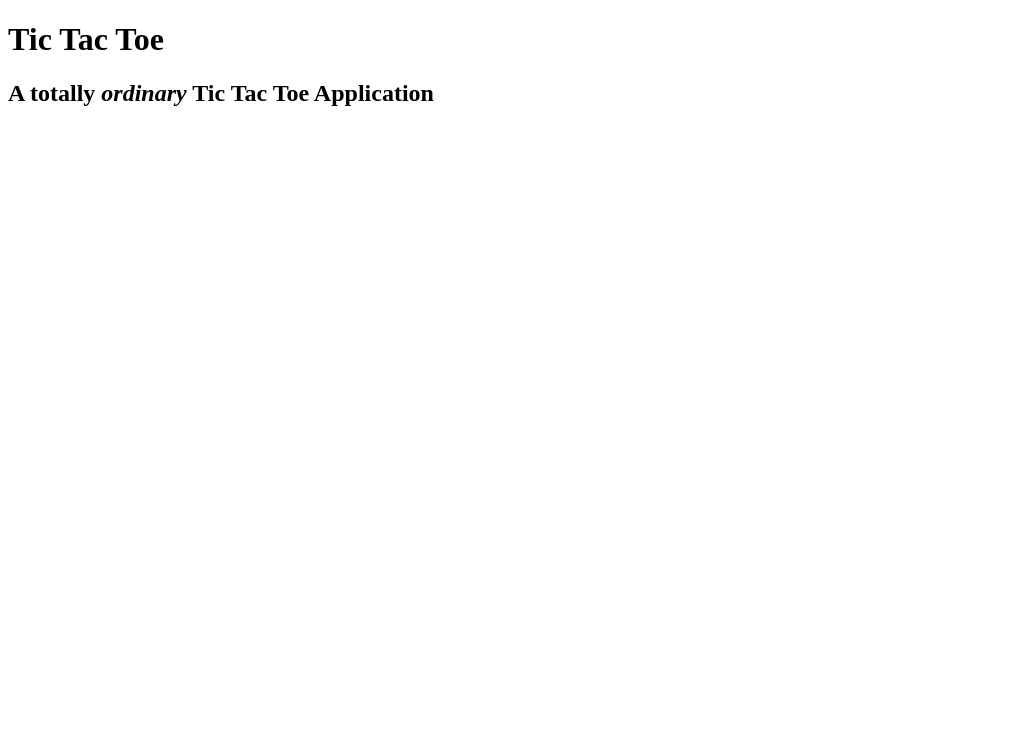
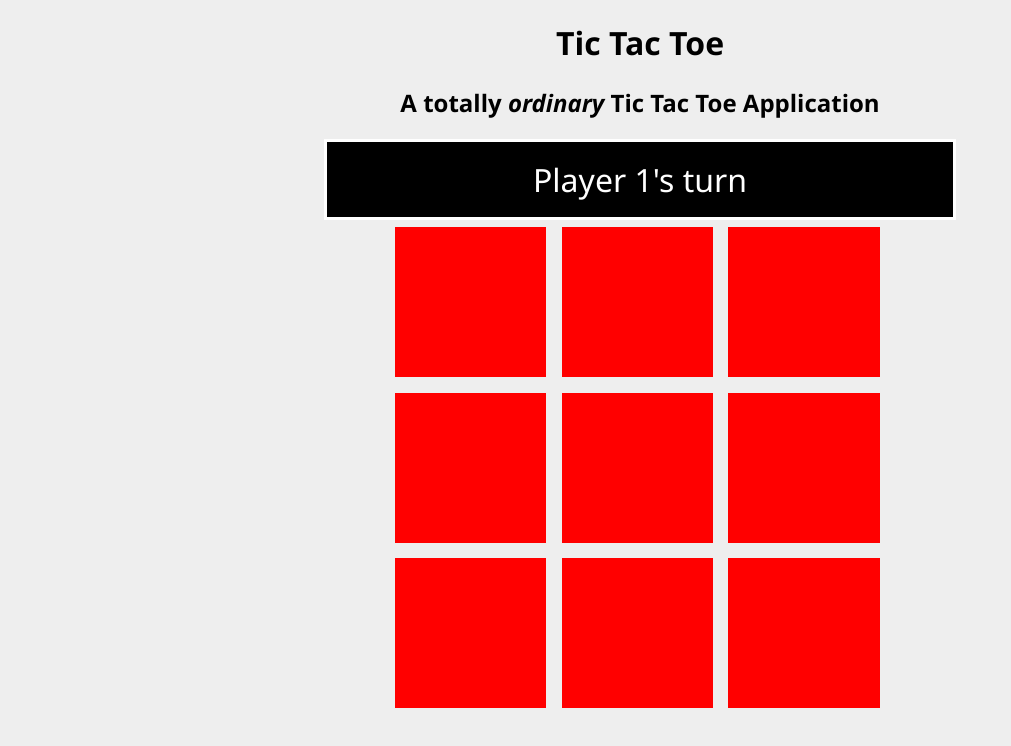
Before and after one commit to YosepRA/TicTacToe, a website: page dist/index.html in a window 1280 px wide. Shown: the whole page, without its empty margins (0-1011 px from the left). Drawn offline with Linux system fonts and the light colour scheme.

Commit message:
Finished the basic functionality and user feedback

```diff
--- /dev/null
+++ b/scss/main.scss
@@ -0,0 +1,50 @@
+* {
+  box-sizing: border-box;
+}
+
+body {
+  background: #eee;
+  font-family: 'Segoe UI', Tahoma, Geneva, Verdana, sans-serif;
+}
+
+header {
+  text-align: center;
+}
+
+.board {
+  width: 40%;
+  margin: auto;
+  display: flex;
+  flex-wrap: wrap;
+
+  .box {
+    width: 30%;
+    height: 150px;
+    background: red;
+    margin: 1.5%;
+    cursor: pointer;
+
+    &.blue {
+      background: blue;
+    }
+
+    &.green {
+      background: green;
+    }
+  }
+}
+
+.alertBox {
+  width: 50%;
+  font-size: 2rem;
+  background: black;
+  border: 3px solid white;
+  color: white;
+  text-align: center;
+  padding: 1rem;
+  margin: auto;
+
+  &.win {
+    background: lightgreen;
+  }
+}
```
Also changed, not shown: dist/index.html, dist/public/css/main.css, dist/public/js/main.js, 1 other file.
